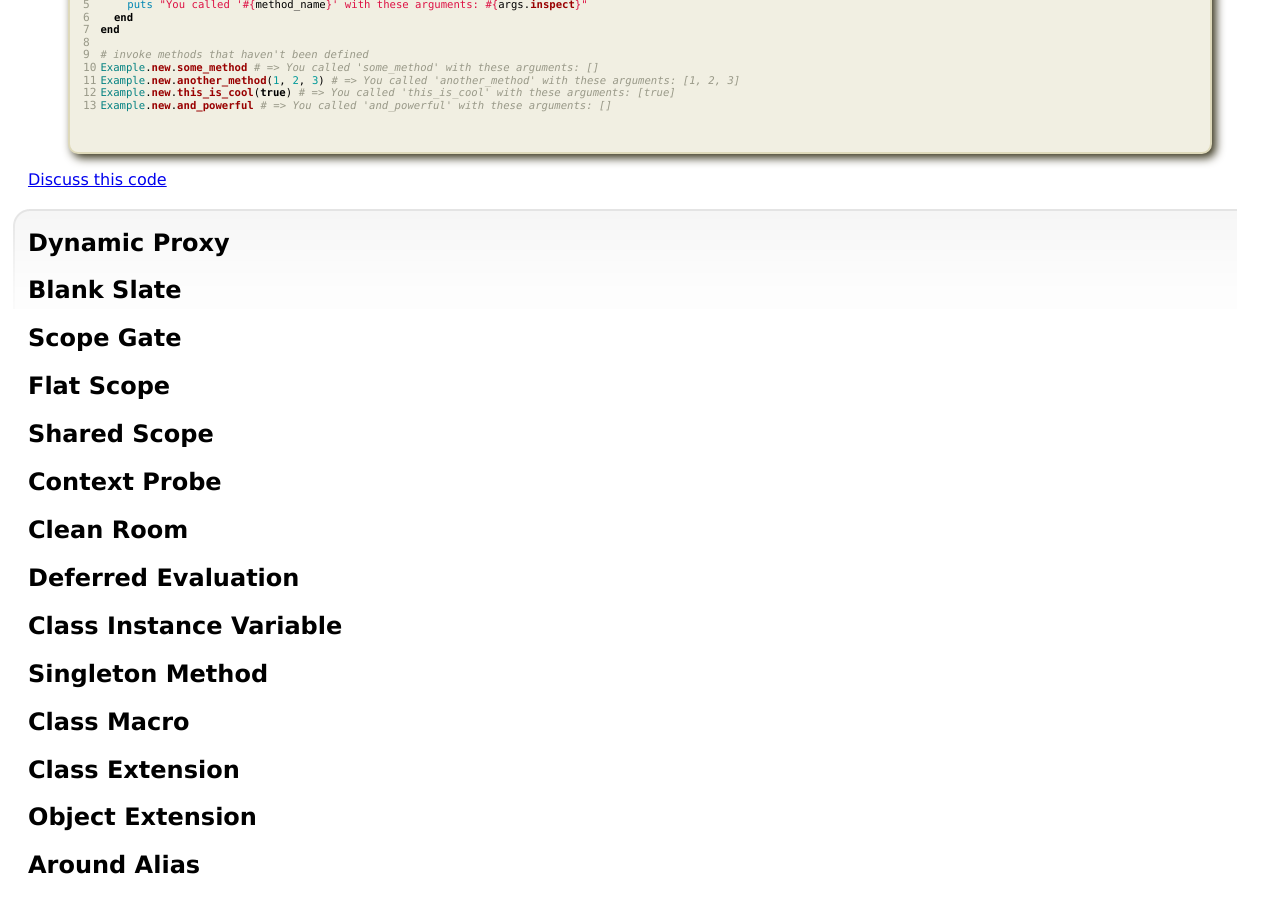
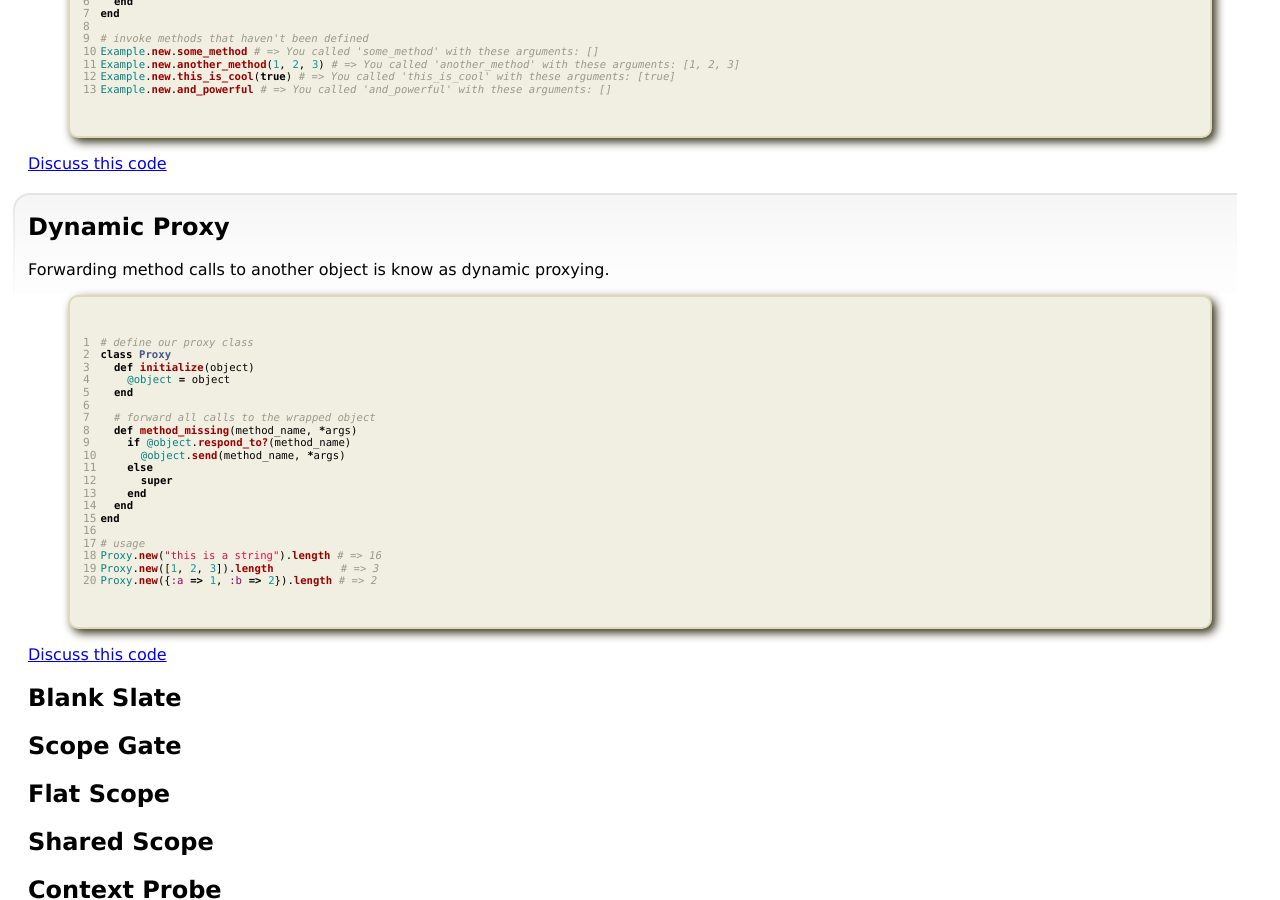
Before and after one commit to hopsoft/hopsoft.github.io, a Jekyll site: the page built from _posts/2011-01-11-ruby-metaprogramming-idioms.markdown, in a window 1280 px wide and 900 px high, scrolled down 3954 px. Built offline with Jekyll 4.4.1, drawn with Linux system fonts in a browser that asks for light colours; some of the changed text lies outside the part shown.

Commit message:
Added dynamic proxy.

```diff
--- a/_posts/2011-01-11-ruby-metaprogramming-idioms.markdown
+++ b/_posts/2011-01-11-ruby-metaprogramming-idioms.markdown
@@ -260,8 +258,31 @@ Example.new.and_powerful # => You called 'and_powerful' with these arguments: []
 {% include section_divider.html %}
 <a name="dynamic_proxy"></a>
 ## Dynamic Proxy
+Forwarding method calls to another object is know as dynamic proxying.
 {% highlight ruby linenos %}
+# define our proxy class
+class Proxy
+  def initialize(object)
+    @object = object
+  end
+
+  # forward all calls to the wrapped object
+  def method_missing(method_name, *args)
+    if @object.respond_to?(method_name)
+      @object.send(method_name, *args)
+    else
+      super
+    end
+  end
+end
+
+# usage
+Proxy.new("this is a string").length # => 16
+Proxy.new([1, 2, 3]).length          # => 3
+Proxy.new({:a => 1, :b => 2}).length # => 2
 {% endhighlight %}
+[Discuss this code](https://gist.github.com/777156)
+
 
 ## Blank Slate
 {% highlight ruby linenos %}
```
Also changed, not shown: other parts of _posts/2011-01-11-ruby-metaprogramming-idioms.markdown (+1 -3 lines).
